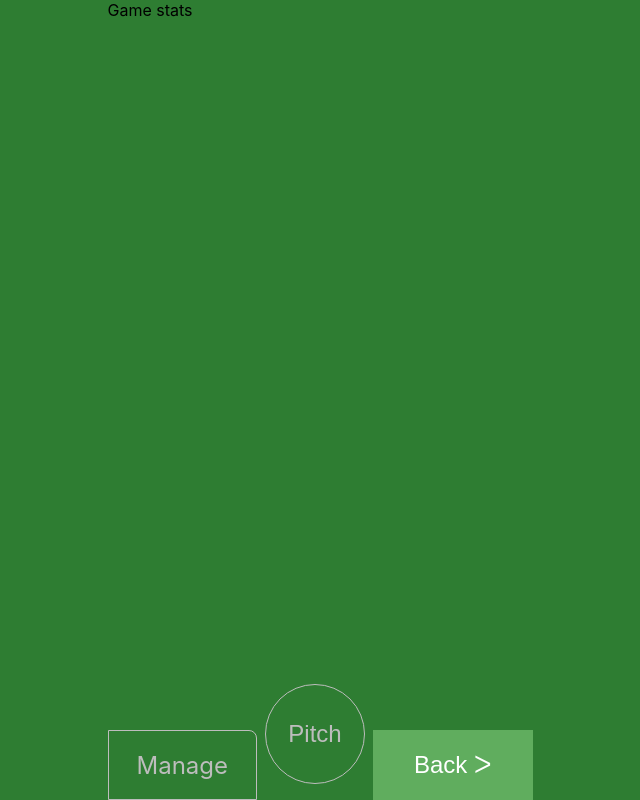
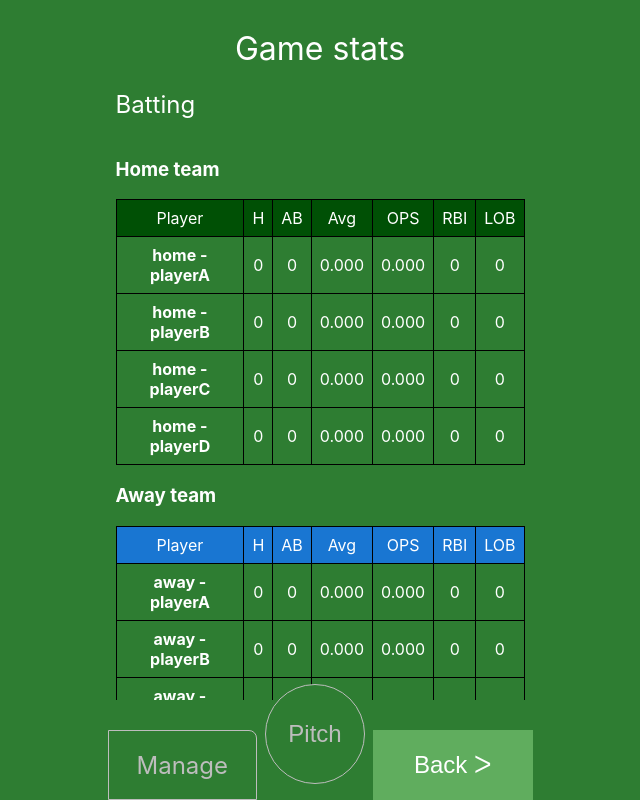
Before and after one commit to westonnovelli/wiffle-score-tool, a React (Create React App) app in the folder apps/web-ui/: page /stats in a window 1280 px wide. Shown: the whole page, without its empty margins (320-960 px from the left). Built offline with nearby package versions, Linux system fonts and the light colour scheme.

Commit message:
basic stats, new game lineup reorder/remove qol

```diff
--- a/apps/web-ui/src/NewGame/NewGame.css
+++ b/apps/web-ui/src/NewGame/NewGame.css
@@ -38,6 +38,16 @@
     color: var(--color-text);
 }
 
+
+.newgame .teambuilder .player button {
+    border-radius: 50%;
+    aspect-ratio: 1;
+    border: none;
+    margin: 4px;
+    display: flex;
+    place-items: center;
+}
+
 .newgame .teambuilder .player .name {
     padding: 4px 8px;
 }
--- a/apps/web-ui/src/NewGame/NewGame.tsx
+++ b/apps/web-ui/src/NewGame/NewGame.tsx
@@ -54,13 +54,37 @@ const TeamBuilder: React.FC<TeamBuilderProps> = ({ label, lineup, setLineup }) =
             && pendingPosition === Position.Pitcher
         );
 
+    const move = (index: number, amt: number) => {
+        if (index === 0 && amt < 0) return;
+        if (index === lineup.length - 1 && amt > 0) return;
+        if (amt === 0 || amt > 1 || amt < -1) return;
+        if (index > lineup.length - 1 || index < 0) return;
+
+        const atIndex = lineup[index];
+        setLineup(prev => {
+            const next = [...prev];
+            next[index] = next[index + amt];
+            next[index + amt] = atIndex;
+            return next;
+        });
+    };
+
+    const remove = (index: number) => {
+        setLineup(prev => {
+            return [...prev.slice(0, index), ...prev.slice(index + 1)];
+        });
+    };
+
     return (
         <div className="teambuilder">
             <h2>{label}</h2>
             {lineup.map(({ name, position }, i) => (
                 <div key={`${name}-${i}`} className={`player ${label === 'Home team' ? 'home' : 'away'}`}>
+                    <button className="moveup" onClick={() => move(i, -1)} disabled={i === 0}>▲</button>
                     <div className="name">{name}</div>
                     <div className="position">{allPositions.find(({ value }) => value === position)?.label}</div>
+                    <button className="movedown" onClick={() => move(i, 1)} disabled={i === lineup.length - 1}>▼</button>
+                    <button className="remove" onClick={() => remove(i)}>X</button>
                 </div>
             ))}
             <input type="text" value={pendingName} onChange={(e) => void setPendingName(e.target.value)} />
--- /dev/null
+++ b/apps/web-ui/src/Stats/Stats.css
@@ -0,0 +1,39 @@
+.stats {
+    color: var(--color-text);
+    padding: 8px;
+}
+
+.stats h1 {
+    font-weight: 400;
+    text-align: center;
+}
+
+.stats h2 {
+    font-weight: 400;
+}
+
+.stats .team {
+    display: flex;
+    flex-direction: column;
+    place-content: center left;
+}
+
+.stats .team table {
+    border: 1px solid black;
+    border-collapse: collapse;
+}
+
+.stats .team table td,
+.stats .team table th {
+    border: 1px solid black;
+    padding: 8px;
+    text-align: center;
+}
+
+.stats .team.hometeam table thead tr td {
+    background: var(--color-primary-dark);
+}
+
+.stats .team.awayteam table thead tr td {
+    background: var(--color-secondary);
+}
--- a/apps/web-ui/src/Stats/Stats.tsx
+++ b/apps/web-ui/src/Stats/Stats.tsx
@@ -1,6 +1,7 @@
-import { GameMoment } from "@wiffleball/state-machine";
+import { GameMoment, Team, battingAverage, onBasePlusSlugging } from "@wiffleball/state-machine";
 import React from "react";
 import { motion } from 'framer-motion';
+import './Stats.css';
 
 interface Props {
     game: GameMoment;
@@ -12,6 +13,49 @@ const animations = {
     exit: { opacity: 0, x: 200 },
 }
 
+interface StatsTableProps {
+    team: Team;
+    label: string;
+    className: string;
+}
+
+const StatsTable: React.FC<StatsTableProps> = ({ team, label, className }) => {
+    return (
+        <div className={`team ${className}`}>
+            <h3>{label}</h3>
+            <table>
+                <thead>
+                    <tr>
+                        <td>Player</td>
+                        <td>H</td>
+                        <td>AB</td>
+                        <td>Avg</td>
+                        <td>OPS</td>
+                        <td>RBI</td>
+                        <td>LOB</td>
+                    </tr>
+                </thead>
+                <tbody>
+                    {team.lineup.map((id) => {
+                        const player = team.roster[id];
+                        return (
+                            <tr key={id}>
+                                <th>{player.name}</th>
+                                <td>{player.offenseStats.hits}</td>
+                                <td>{player.offenseStats.atbats}</td>
+                                <td>{battingAverage(player).toFixed(3)}</td>
+                                <td>{onBasePlusSlugging(player).toFixed(3)}</td>
+                                <td>{player.offenseStats.RBI}</td>
+                                <td>{player.offenseStats.LOB}</td>
+                            </tr>
+                        );
+                    })}
+                </tbody>
+            </table>
+        </div>
+    );
+};
+
 // TODO game stats
 const Stats: React.FC<Props> = ({ game }) => {
     return (
@@ -20,9 +64,13 @@ const Stats: React.FC<Props> = ({ game }) => {
             initial="initial"
             animate="animate"
             exit="exit"
+            className="stats"
         >
-            Game stats
-        </motion.div>
+            <h1>Game stats</h1>
+            <h2>Batting</h2>
+            <StatsTable team={game.homeTeam} label="Home team" className={'hometeam'} />
+            <StatsTable team={game.awayTeam} label="Away team" className={'awayteam'} />
+        </motion.div >
     );
 };
 
--- a/packages/state-machine/src/index.ts
+++ b/packages/state-machine/src/index.ts
@@ -23,3 +23,12 @@ export { getOffense, getDefense, EMPTY_BASES } from './gameReducer';
 export { default as manualEdit } from './manualEdit';
 export { getPitcher, getInfield, getOutfield, getBench, pitcherSwap, fielderSwap, fielderRotate } from './commonEdits';
 export { default as getPossiblePitches } from './possiblePitches';
+export {
+    battingAverage,
+    extraBaseHit,
+    groundOutToAirOutRatio,
+    onBasePercentage,
+    onBasePlusSlugging,
+    sluggingPercentage,
+    totalBases,
+} from './statAggregations';
--- a/packages/state-machine/src/statAggregations.ts
+++ b/packages/state-machine/src/statAggregations.ts
@@ -3,46 +3,46 @@ import { Player } from "./types";
 // TODO stat aggregation tests
 
 // https://www.mlb.com/glossary/standard-stats/batting-average
-const battingAverage = ({ offenseStats }: Player): number => {
+export const battingAverage = ({ offenseStats }: Player): number => {
     const { hits, atbats } = offenseStats;
     if (!hits) return 0.000;
     return atbats / hits;
 };
 
 // https://www.mlb.com/glossary/standard-stats/extra-base-hit
-const extraBaseHit = ({ offenseStats }: Player): number => {
+export const extraBaseHit = ({ offenseStats }: Player): number => {
     const { doubles, triples, homeruns } = offenseStats;
     return doubles + triples + homeruns;
 };
 
 // https://www.mlb.com/glossary/standard-stats/groundout-to-airout-ratio
-const groundOutToAirOutRatio = ({ offenseStats }: Player): number => {
+export const groundOutToAirOutRatio = ({ offenseStats }: Player): number => {
     const { flyOuts, groundOuts } = offenseStats;
     if (!flyOuts) return 0.0;
     return groundOuts / flyOuts;
 };
 
 // https://www.mlb.com/glossary/standard-stats/on-base-percentage
-const onBasePercentage = ({ offenseStats }: Player): number => {
+export const onBasePercentage = ({ offenseStats }: Player): number => {
     const { plateAppearance, hits, walks, doublePlayFails } = offenseStats;
     if (!plateAppearance) return 0.0;
     return (hits + walks + doublePlayFails) / plateAppearance;
 };
 
 // https://www.mlb.com/glossary/standard-stats/on-base-plus-slugging
-const onBasePlusSlugging = (player: Player): number => {
+export const onBasePlusSlugging = (player: Player): number => {
     return onBasePercentage(player) + sluggingPercentage(player);
 };
 
 // https://www.mlb.com/glossary/standard-stats/slugging-percentage
-const sluggingPercentage = (player: Player): number => {
+export const sluggingPercentage = (player: Player): number => {
     const { atbats } = player.offenseStats;
     if (!atbats) return 0.0;
     return totalBases(player) / atbats;
 };
 
 // https://www.mlb.com/glossary/standard-stats/total-bases
-const totalBases = ({ offenseStats }: Player): number => {
+export const totalBases = ({ offenseStats }: Player): number => {
     const { singles, doubles, triples, homeruns } = offenseStats;
     return singles + (2 * doubles) + (3 * triples) + (4 * homeruns);
 };
```
